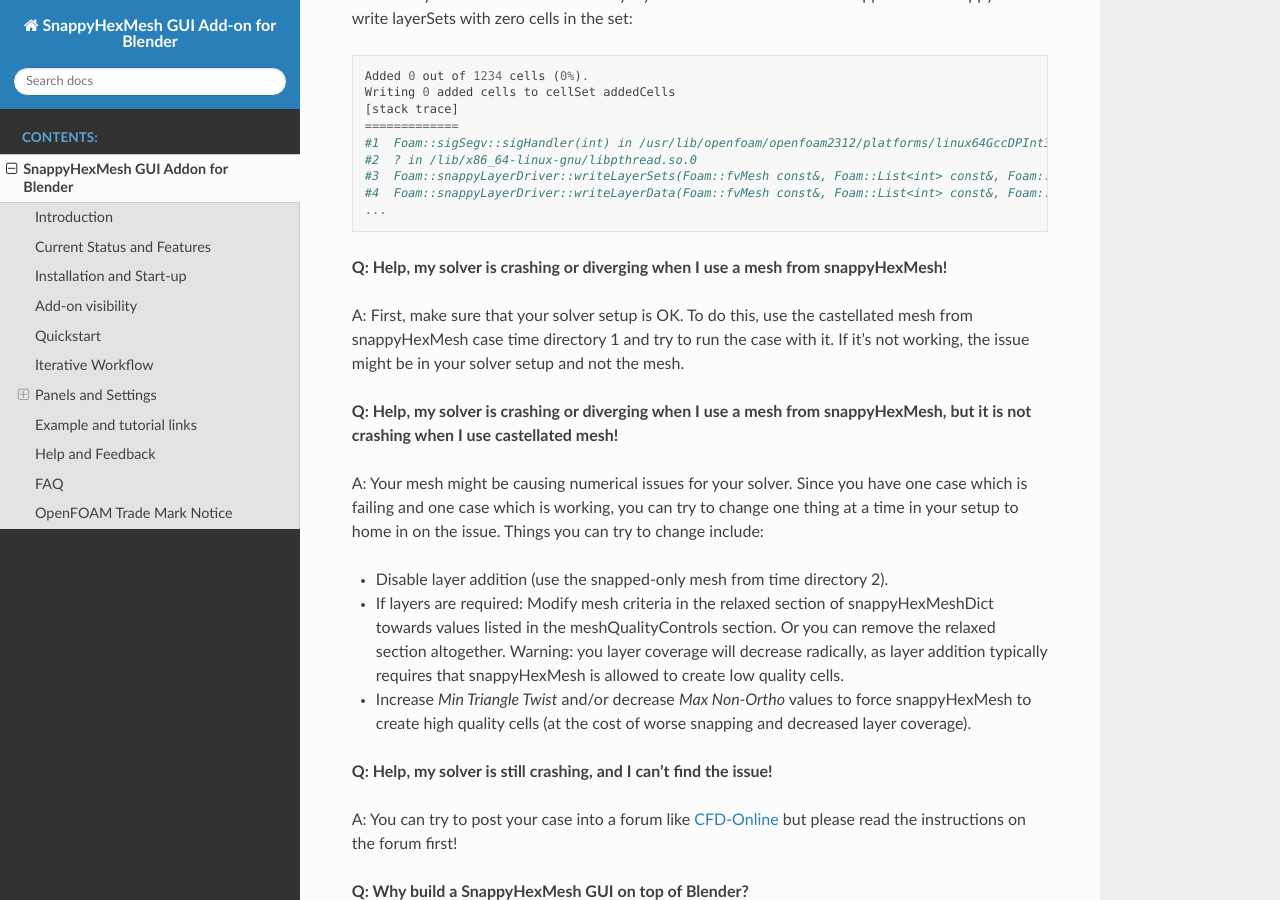
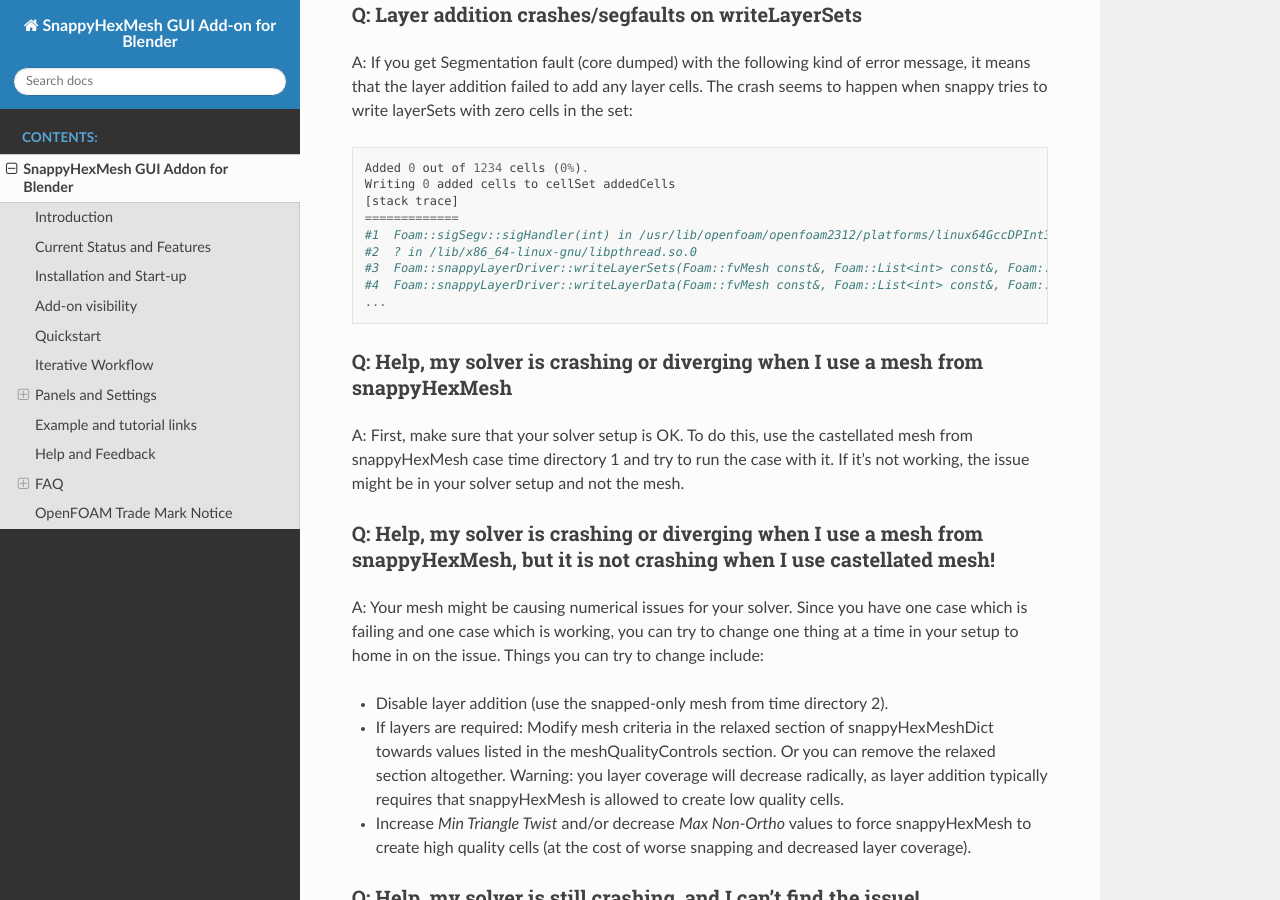
Before and after one commit to tkeskita/snappyhexmesh_gui, a Sphinx documentation site: the page built from docs/snappy_gui.rst, in a window 1280 px wide and 900 px high, scrolled down 14114 px. Built offline with Sphinx 7.4.7 and the Read the Docs theme 2.0.0, drawn with Linux system fonts in a browser that asks for light colours.

Commit message:
Docs: make FAQ entries linkable

```diff
--- a/docs/snappy_gui.rst
+++ b/docs/snappy_gui.rst
@@ -448,13 +448,15 @@
 FAQ
 ---
 
-**Q: Why is my inlet/outlet/other patch cells malformed / big / not created?**
+Q: Why is my inlet/outlet/other patch cells malformed / big / not created?
+^^^^^^^^^^^^^^^^^^^^^^^^^^^^^^^^^^^^^^^^^^^^^^^^^^^^^^^^^^^^^^^^^^^^^^^^^^
 
 A: Your inlet/outlet/other patch does not coincide with (internal)
 faces of the cells of the base block mesh. You may also need to apply
 a sufficient level of refinement.
 
-**Q: Why are some cell zones missing or wrong?**
+Q: Why are some cell zones missing or wrong?
+^^^^^^^^^^^^^^^^^^^^^^^^^^^^^^^^^^^^^^^^^^^^
 
 A: Face normals are not consistent, or they are flipped. To fix face
 normals, go to Edit Mode, select everything, and then run Mesh ->
@@ -471,13 +473,15 @@
 towards you, and blue color means that the "outside direction"
 (the face normal direction) is towards you.
 
-**Q: Why does a surface include faces in two different patches or face zones?**
+Q: Why does a surface include faces in two different patches or face zones?
+^^^^^^^^^^^^^^^^^^^^^^^^^^^^^^^^^^^^^^^^^^^^^^^^^^^^^^^^^^^^^^^^^^^^^^^^^^^
 
 A: Your case probably includes overlapping surfaces in two different
 mesh objects. Remove the overlapping surfaces. See OpenFOAM tutorial
 `heatTransfer/chtMultiRegionFoam/shellAndTubeHeatExchanger` for an example.
 
-**Q: Why is there a world patch in the final mesh? / Why is my mesh leaking?**
+Q: Why is there a world patch in the final mesh? / Why is my mesh leaking?
+^^^^^^^^^^^^^^^^^^^^^^^^^^^^^^^^^^^^^^^^^^^^^^^^^^^^^^^^^^^^^^^^^^^^^^^^^^
 
 A: You must always include a set of surfaces (in one or more mesh
 objects) which define the outer boundaries of your
@@ -502,7 +506,8 @@
 additional surface object (e.g. a cube or a plane) around model parts to
 see where leaking stops.
 
-**Q: Why is final mesh scale/rotation/placement wrong?**
+Q: Why is final mesh scale/rotation/placement wrong?
+^^^^^^^^^^^^^^^^^^^^^^^^^^^^^^^^^^^^^^^^^^^^^^^^^^^^
 
 A: Likely because Object Location/Rotation/Scale is wrong for some
 object. If you need to do any movement/rotation/scaling when you
@@ -513,13 +518,15 @@
 incorrect. It is best to fix all location/rotation/scale issues in CAD
 prior to exporting surface meshes to avoid this pitfall.
 
-**Q: Cannot find file when extracting surface features**
+Q: Cannot find file when extracting surface features
+^^^^^^^^^^^^^^^^^^^^^^^^^^^^^^^^^^^^^^^^^^^^^^^^^^^^
 
 If `surfaceFeatures` (for openfoam.org) or `surfaceFeatureExtract`
 (for openfoam.com) command complains about cannot find file, make sure
 that the Fork setting at GUI top is correct.
 
-**Q: Layer addition crashes/segfaults on writeLayerSets**
+Q: Layer addition crashes/segfaults on writeLayerSets
+^^^^^^^^^^^^^^^^^^^^^^^^^^^^^^^^^^^^^^^^^^^^^^^^^^^^^
 
 A: If you get Segmentation fault (core dumped) with the following kind of
 error message, it means that the layer addition failed to add any
@@ -536,16 +543,16 @@
   #4  Foam::snappyLayerDriver::writeLayerData(Foam::fvMesh const&, Foam::List<int> const&, Foam::List<int> const&, Foam::Field<double> const&, Foam::Field<double> const&) const in /usr/lib/openfoam/openfoam2312/platforms/linux64GccDPInt32Opt/lib/libsnappyHexMesh.so
   ...
 
-**Q: Help, my solver is crashing or diverging when I use a mesh from
-snappyHexMesh!**
+Q: Help, my solver is crashing or diverging when I use a mesh from snappyHexMesh
+^^^^^^^^^^^^^^^^^^^^^^^^^^^^^^^^^^^^^^^^^^^^^^^^^^^^^^^^^^^^^^^^^^^^^^^^^^^^^^^^
 
 A: First, make sure that your solver setup is OK. To do this, use the
 castellated mesh from snappyHexMesh case time directory 1 and try to
 run the case with it. If it's not working, the issue might be in your
 solver setup and not the mesh.
 
-**Q: Help, my solver is crashing or diverging when I use a mesh from
-snappyHexMesh, but it is not crashing when I use castellated mesh!**
+Q: Help, my solver is crashing or diverging when I use a mesh from snappyHexMesh, but it is not crashing when I use castellated mesh!
+^^^^^^^^^^^^^^^^^^^^^^^^^^^^^^^^^^^^^^^^^^^^^^^^^^^^^^^^^^^^^^^^^^^^^^^^^^^^^^^^^^^^^^^^^^^^^^^^^^^^^^^^^^^^^^^^^^^^^^^^^^^^^^^^^^^^^
 
 A: Your mesh might be causing numerical issues for your solver. Since
 you have one case which is failing and one case which is working, you
@@ -564,13 +571,15 @@
   snappyHexMesh to create high quality cells (at the cost of worse
   snapping and decreased layer coverage).
 
-**Q: Help, my solver is still crashing, and I can't find the issue!**
+Q: Help, my solver is still crashing, and I can't find the issue!
+^^^^^^^^^^^^^^^^^^^^^^^^^^^^^^^^^^^^^^^^^^^^^^^^^^^^^^^^^^^^^^^^^
 
 A: You can try to post your case into a forum like
 `CFD-Online <https://www.cfd-online.com/Forums/site-help-feedback-discussions/175429-guide-how-ask-question-forums.html#post612025>`_
 but please read the instructions on the forum first!
 
-**Q: Why build a SnappyHexMesh GUI on top of Blender?**
+Q: Why build a SnappyHexMesh GUI on top of Blender?
+^^^^^^^^^^^^^^^^^^^^^^^^^^^^^^^^^^^^^^^^^^^^^^^^^^^
 
 A: Mainly because of Blender's GUI Python API, 3D Viewport and surface
 mesh modelling tools. Blender has powerful tools for polygon surface
@@ -578,11 +587,13 @@
 modelling required by engineering/scientific applications, although
 the learning curve to take advantage of all features is steep.
 
-**Q: How do I learn Blender?**
+Q: How do I learn Blender?
+^^^^^^^^^^^^^^^^^^^^^^^^^^
 
 A: See links at https://openfoamwiki.net/index.php/Blender
 
-**Q: How do I learn SnappyHexMesh and OpenFOAM?**
+Q: How do I learn SnappyHexMesh and OpenFOAM?
+^^^^^^^^^^^^^^^^^^^^^^^^^^^^^^^^^^^^^^^^^^^^^
 
 A: Details about SnappyHexMesh parameters can be found in annotated caseDicts:
 
@@ -598,7 +609,8 @@
   - https://openfoamwiki.net
   - https://www.cfd-online.com/Forums/openfoam/.
 
-**Q: I'm actually looking for a GUI for OpenFOAM and not just a GUI for SnappyHexMesh..**
+Q: I'm actually looking for a GUI for OpenFOAM and not just a GUI for SnappyHexMesh..
+^^^^^^^^^^^^^^^^^^^^^^^^^^^^^^^^^^^^^^^^^^^^^^^^^^^^^^^^^^^^^^^^^^^^^^^^^^^^^^^^^^^^^
 
 Please check `List of GUIs in OpenFOAM wiki <https://openfoamwiki.net/index.php/GUI>`_.
 However, please be aware that OpenFOAM is developing at a rate which
```
